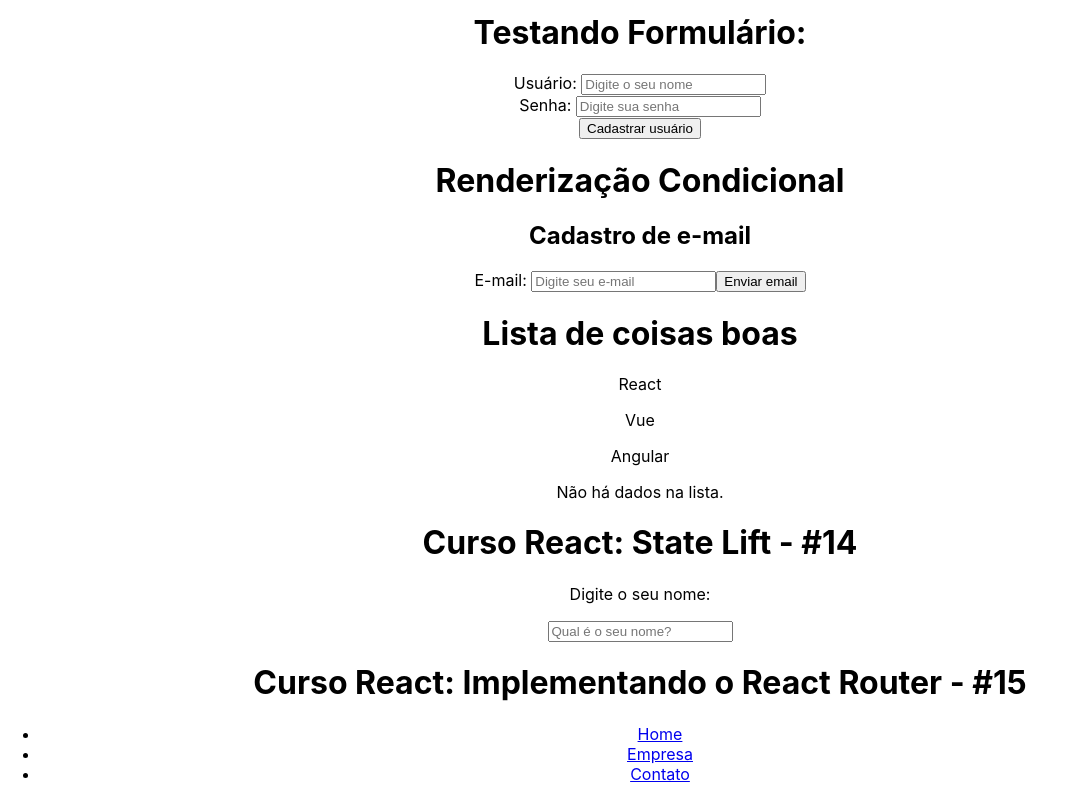
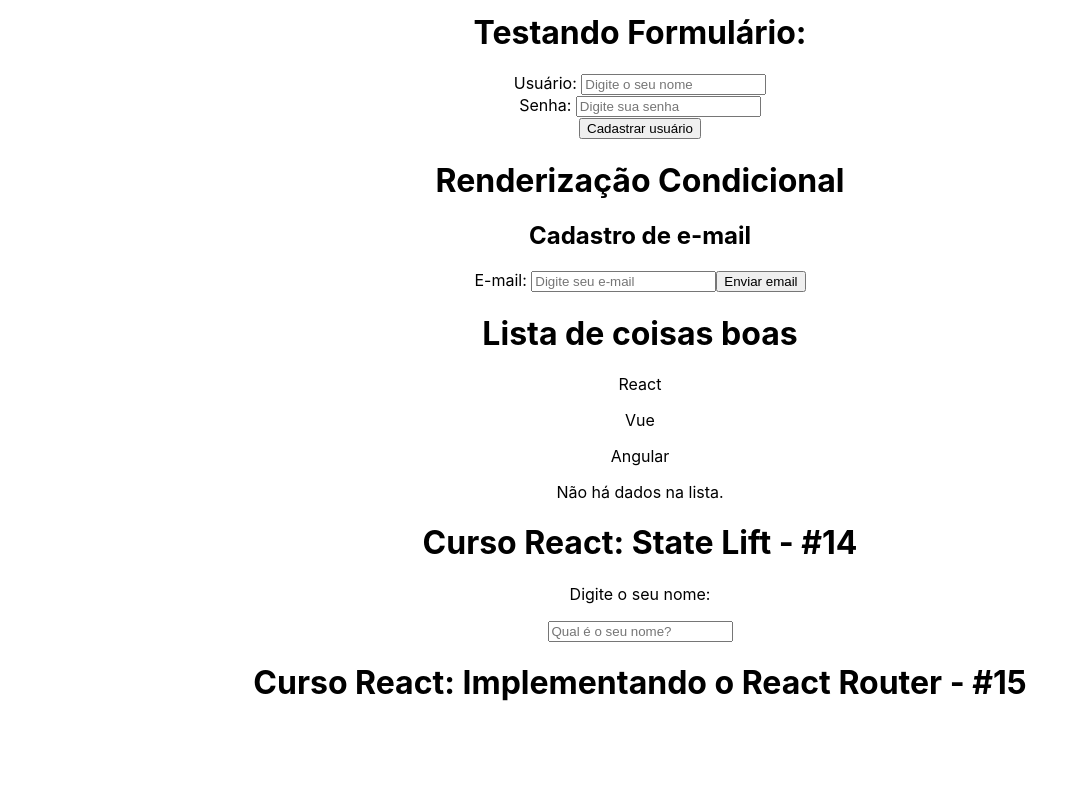
Before and after one commit to Baku-Stark/javascript, a React (Create React App) app in the folder React/projeto/: page / in a window 1280 px wide. Shown: the part 803-1603 px from the top of the page, without its empty margins (0-1066 px from the left). After the commit the page ends 1527 px from the top, so only its background shows below. Built offline with nearby package versions, Linux system fonts and the light colour scheme.

Commit message:
⚛️ Update: React Router

```diff
--- a/React/projeto/src/App.js
+++ b/React/projeto/src/App.js
@@ -1,9 +1,11 @@
+import React from 'react';
+import { useState } from 'react';
+
 import './App.css';
-import { useState } from 'react';
-import {BrowserRouter as Router, Switch, Route, Link} from 'react-router-dom'
-import Home from './page/Home';
-import Empresa from './page/Empresa';
-import Contato from './page/Contato';
+/* <CSS da página */
+
+import NavBar from './page/navbar';
+/* <Navbar /> => Importado */
 
 import HellWorld from './componentes/HelloWorld.js';
 /* <HellWorld /> => Importado */
@@ -66,31 +68,7 @@ function App() {
       <YourName setNome={setNome}/>
       <Saudacao nome={nome}/>
       <h1>Curso React: Implementando o React Router - #15</h1>
-      <Router>
-        <ul>
-          <li>
-            <Link to="/home">Home</Link>
-          </li>
-          <li>
-            <Link to="/empresa">Empresa</Link>
-          </li>
-          <li>
-            <Link to="/contato">Contato</Link>
-          </li>
-        </ul>
-        <Switch>
-          <Route exact path="/Home">
-            <Home/>
-          </Route>
-          <Route path="/empresa">
-            <Empresa/>
-          </Route>
-          <Route path="/contato">
-            <Contato/>
-          </Route>
-        </Switch>
-      </Router>
-  </div>
+    </div>
   );
 }
 
--- /dev/null
+++ b/React/projeto/src/page/navbar.js
@@ -0,0 +1,21 @@
+import Home from './Home'
+import Empresa from './Empresa'
+import Contato from './Contato'
+
+import {BrowserRouter as Router, Routes, Route} from 'react-router-dom'
+
+function NavBar(){
+    return(
+        <div>
+            <Router>
+                <Routes>
+                    <Route path='/' element={<Home />}/>
+                    <Route path='/' element={<Empresa />}/>
+                    <Route path='/' element={<Contato />}/>
+                </Routes>
+            </Router>
+        </div>
+    )
+}
+
+export default NavBar
```
Also changed, not shown: 1 other file (tests, documents, lock files or other folders).
